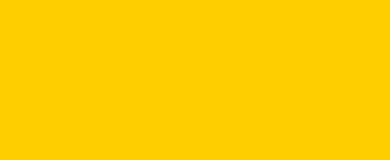
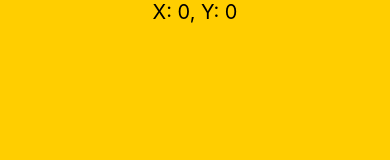
Before and after one commit to DavidVerghese/DrawingWithReact, a React (Create React App) app: page /test in a window 390 px wide. Shown: the top 160 px of the page. Built offline with nearby package versions, Linux system fonts and the light colour scheme.

Commit message:
trying to figure out why it doesn't work on mobile

```diff
--- a/src/App.js
+++ b/src/App.js
@@ -1,12 +1,16 @@
 import './App.css';
 import Studio from './Screens/Studio/Studio';
 import Homepage from './Screens/Homepage/Homepage';
+import Test from './Screens/Test/Test';
 import { Route } from "react-router-dom";
 function App() {
 
   return (<div className="app">
     <Route exact path="/">
       <Homepage/>
+    </Route>
+    <Route exact path="/test">
+      <Test/>
     </Route>
     <Route exact path="/canvas">
       <Studio/>
--- /dev/null
+++ b/src/Screens/Test/Test.jsx
@@ -0,0 +1,13 @@
+import { useState } from "react";
+
+function Test() {
+
+  window.addEventListener("touchmove", (e) => { setX(e.clientX); setY(e.clientY) }, false);
+
+  window.addEventListener("mousemove", (e) => { setX(e.clientX);setY(e.clientY) }, false);
+
+  const [x, setX] = useState(0);
+  const [y, setY] = useState(0);
+  return <div>X: {x}, Y: {y}</div>
+}
+export default Test;
```
